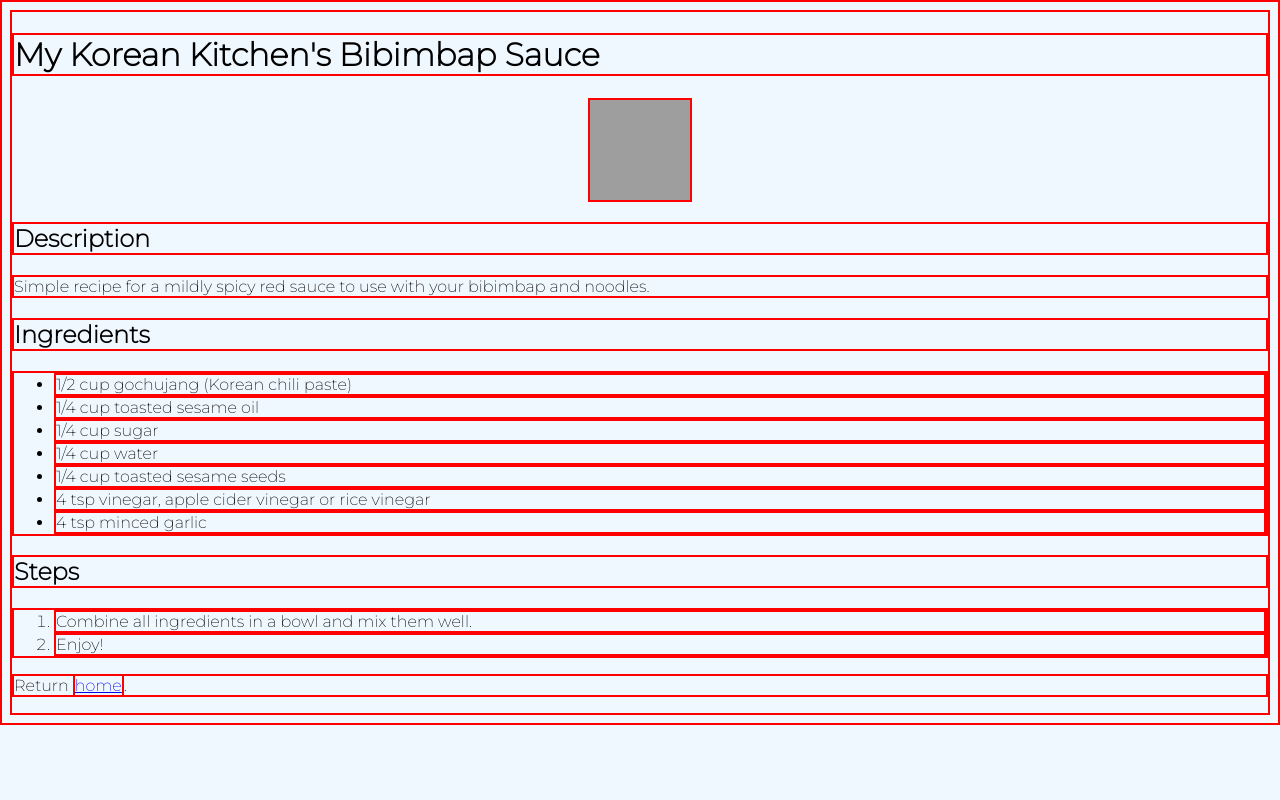
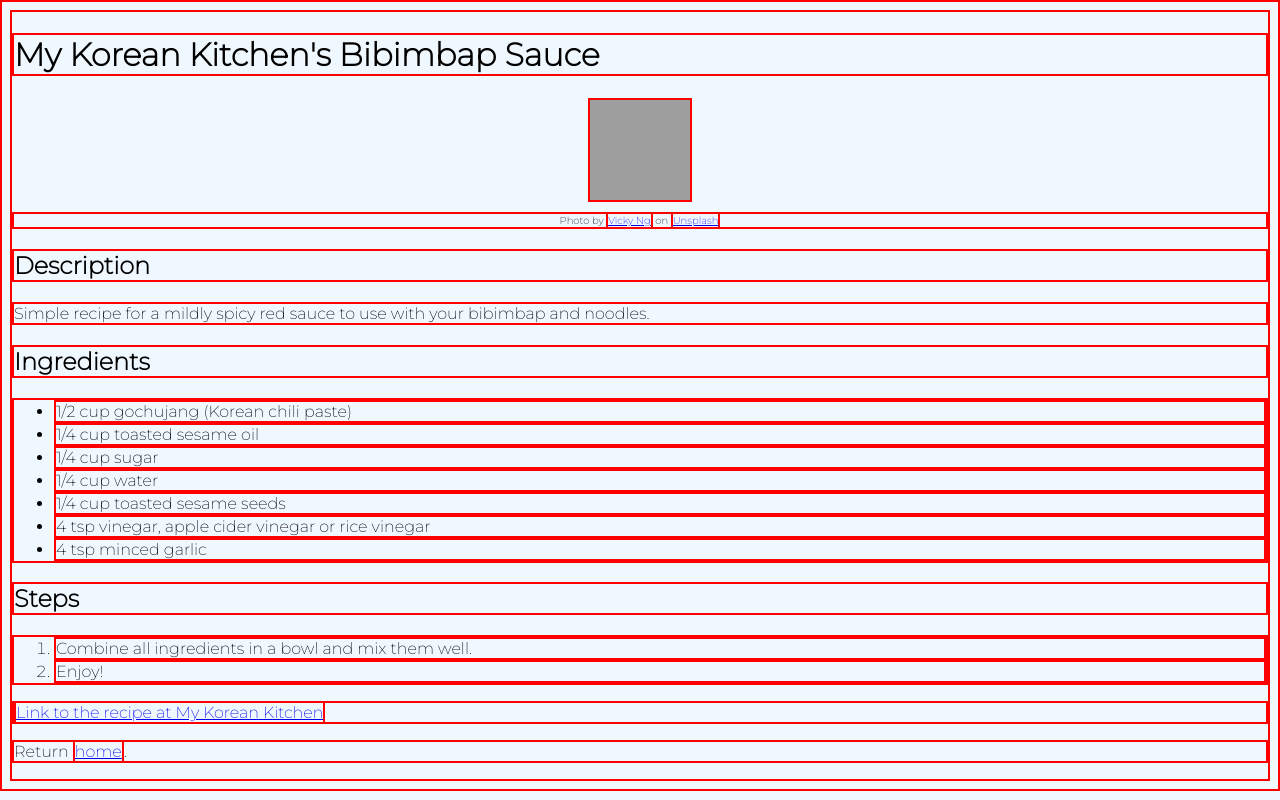
Before and after one commit to sabo-codes/odin-recipes, a plain HTML site: page recipes/bibimbap-sauce.html in a window 1280 px wide. Drawn offline with Linux system fonts and the light colour scheme; grey boxes are pictures that could not be loaded; files whose address does not match are found by name.

Commit message:
added photo credits and resized images

```diff
--- a/recipes/bibimbap-sauce.html
+++ b/recipes/bibimbap-sauce.html
@@ -12,6 +12,7 @@
   <body>
     <h1>My Korean Kitchen's Bibimbap Sauce</h1>
     <img src="C:\Users\sable\OneDrive\Desktop\Odin\odin-recipes\vicky-ng-diDja86YL_M-unsplash.jpg" alt="bowl of jjangmyun and noodles lifted in air to eat">
+    <p class="photo-credit">Photo by <a href="https://unsplash.com/@vickyng?utm_source=unsplash&utm_medium=referral&utm_content=creditCopyText">Vicky Ng</a> on <a href="https://unsplash.com/photos/diDja86YL_M?utm_source=unsplash&utm_medium=referral&utm_content=creditCopyText">Unsplash</a></p>
     <h2>Description</h2>
     <p>Simple recipe for a mildly spicy red sauce to use with your bibimbap and noodles.</p>
     <h2>Ingredients</h2>
@@ -31,6 +32,8 @@
         <li>Enjoy!</li>
     </ol>
 
+    <p><a href="https://mykoreankitchen.com/bibimbap-sauce/">Link to the recipe at My Korean Kitchen</a></p>
+
     <p>Return <a href="C:\Users\sable\OneDrive\Desktop\Odin\odin-recipes\index.html">home</a>.</p>
 
   </body>
--- a/style.css
+++ b/style.css
@@ -14,3 +14,9 @@ img{
     width: 100px;
     height: 100px;
   }
+
+  .photo-credit{
+    font-size: 10px;
+    text-align: center;
+
+  }
```
Also changed, not shown: recipes/jjajangmyun.html (+4 -1 lines), recipes/omurice.html (+4 -1 lines), 1 other file.
